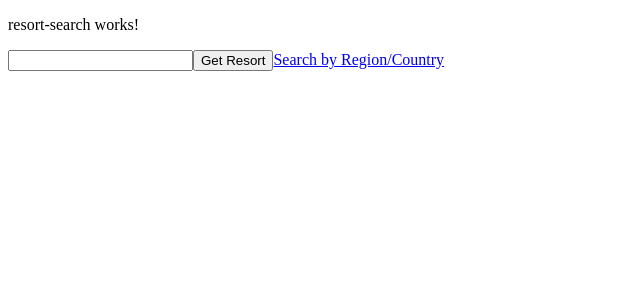
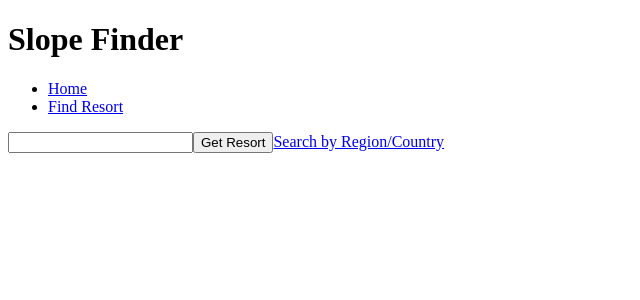
Before and after one commit to 230109snow/johnson-cal-p0, an Angular app: page / in a window 1280 px wide. Shown: the top 300 px of the page, without its empty margins (0-640 px from the left). Built offline with nearby package versions, Linux system fonts and the light colour scheme.

Commit message:
add navbar

```diff
--- a/src/app/app.component.html
+++ b/src/app/app.component.html
@@ -1 +1,5 @@
+<header>
+  <h1>Slope Finder</h1>
+</header>
+<app-navbar></app-navbar>
 <router-outlet></router-outlet>
--- a/src/app/app.module.ts
+++ b/src/app/app.module.ts
@@ -8,13 +8,15 @@ import { AppComponent } from './app.component';
 import { ResortSearchComponent } from './resort-search/resort-search.component';
 import { ResortDetailComponent } from './resort-detail/resort-detail.component';
 import { RegionSearchComponent } from './region-search/region-search.component';
+import { NavbarComponent } from './navbar/navbar.component';
 
 @NgModule({
   declarations: [
     AppComponent,
     ResortSearchComponent,
     ResortDetailComponent,
-    RegionSearchComponent
+    RegionSearchComponent,
+    NavbarComponent
   ],
   imports: [
     BrowserModule,
--- /dev/null
+++ b/src/app/navbar/navbar.component.html
@@ -0,0 +1,10 @@
+<nav>
+  <ul>
+    <li>
+      <a class="nav-link" routerLink="/">Home</a>
+    </li>
+    <li>
+      <a class="nav-link" routerLink="/regions">Find Resort</a>
+    </li>
+  </ul>
+</nav>
--- a/src/app/region-search/region-search.component.html
+++ b/src/app/region-search/region-search.component.html
@@ -1,4 +1,3 @@
-<p>region-search works!</p>
 <form [formGroup]="form">
   <label>Country: </label>
   <select  id="countrySelect" (change)="searchByCountry($event.target)">
--- a/src/app/resort-search/resort-search.component.html
+++ b/src/app/resort-search/resort-search.component.html
@@ -1,4 +1,3 @@
-<p>resort-search works!</p>
 <input type="text" [(ngModel)]="id">
 <button (click)="getResortInfo()">Get Resort</button>
 <a routerLink="/regions">Search by Region/Country</a>
```
Also changed, not shown: src/app/navbar/navbar.component.ts (added, +10 -0 lines), src/app/navbar/navbar.component.css (added), 1 other file (tests, documents, lock files or other folders).
